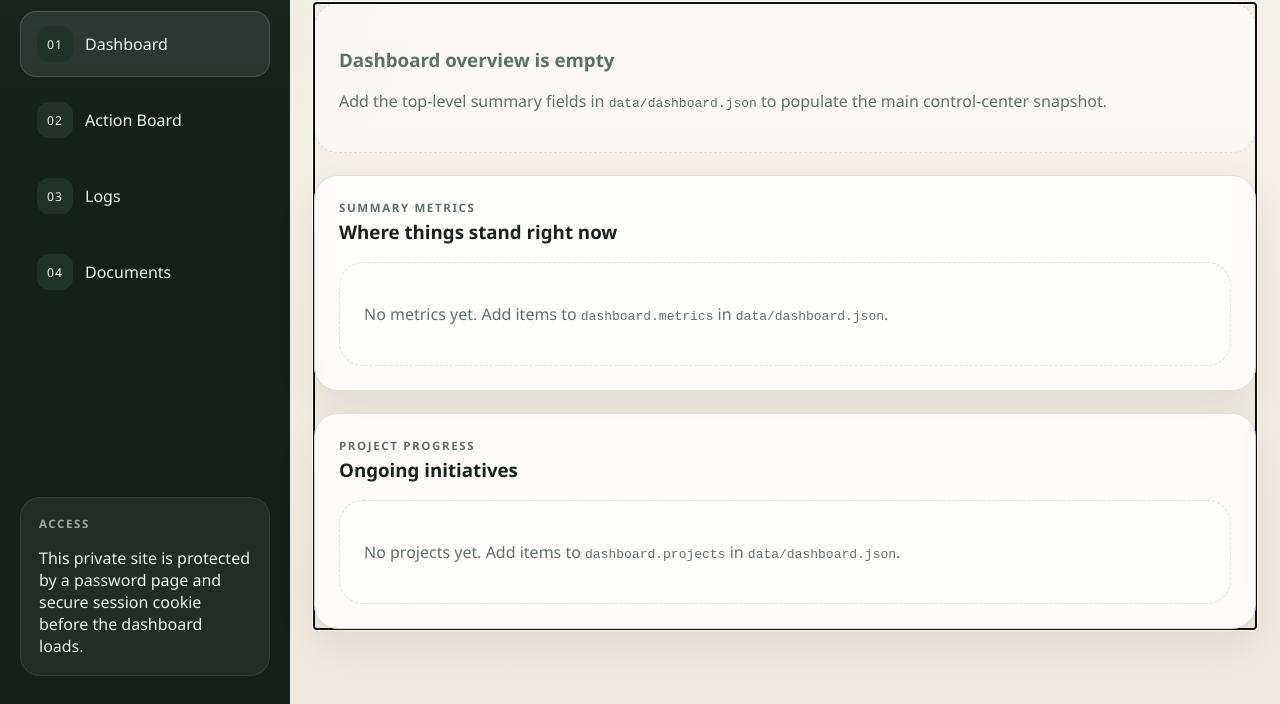
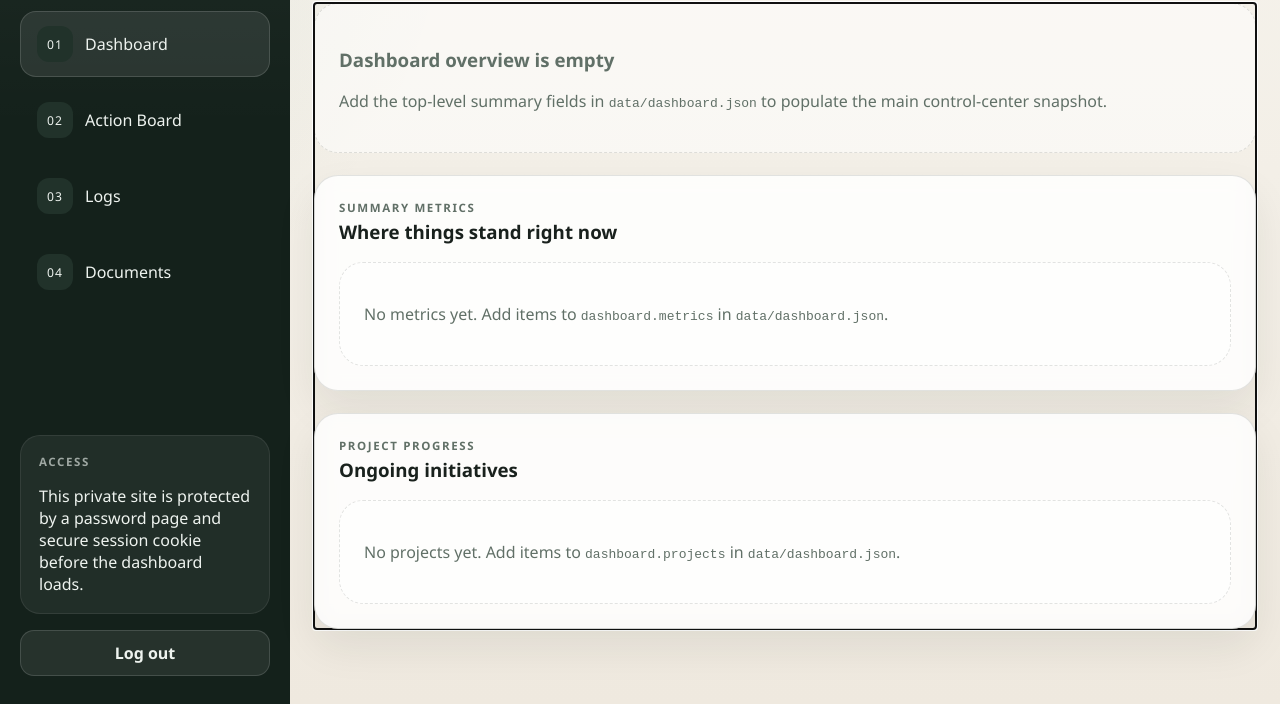
Before and after one commit to Alexico1969/100_2_1000000, a website: page index.html in a window 1280 px wide. Shown: the part 96-800 px from the top of the page. Drawn offline with Linux system fonts and the light colour scheme.

Commit message:
Add sidebar logout button

```diff
--- a/index.html
+++ b/index.html
@@ -41,6 +41,10 @@
         <p class="eyebrow">Access</p>
         <p>This private site is protected by a password page and secure session cookie before the dashboard loads.</p>
       </section>
+
+      <form class="logout-form" action="/auth/logout" method="get">
+        <button class="logout-button" type="submit">Log out</button>
+      </form>
     </aside>
 
     <div class="main-column">
--- a/styles.css
+++ b/styles.css
@@ -163,6 +163,29 @@ a {
 
 .sidebar-note p:last-child {
   margin-bottom: 0;
+}
+
+.logout-form {
+  margin-top: -12px;
+}
+
+.logout-button {
+  width: 100%;
+  min-height: 46px;
+  border: 1px solid rgba(255, 255, 255, 0.14);
+  border-radius: 14px;
+  background: rgba(255, 255, 255, 0.08);
+  color: #eef3ef;
+  font-weight: 700;
+  transition: background-color 160ms ease, border-color 160ms ease, transform 160ms ease;
+}
+
+.logout-button:hover,
+.logout-button:focus-visible {
+  background: rgba(173, 77, 56, 0.18);
+  border-color: rgba(173, 77, 56, 0.36);
+  transform: translateY(-1px);
+  outline: none;
 }
 
 .main-column {
```
